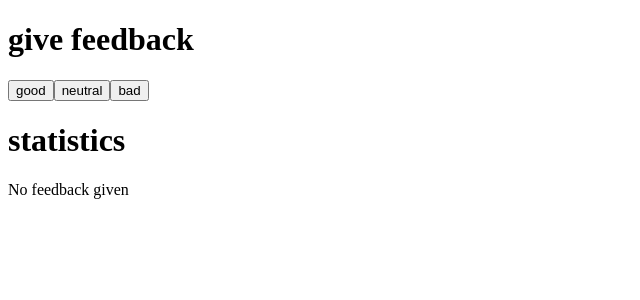
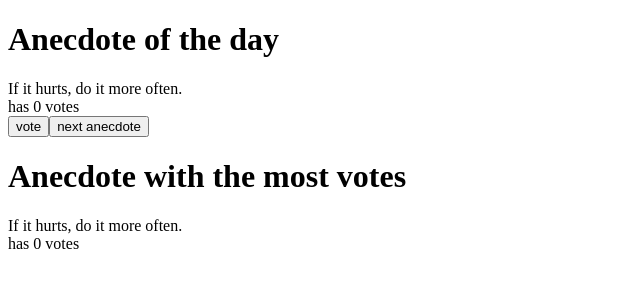
Before and after one commit to ZacharyFredeman/helsinkiFUllStackDevelopment, a React (Vite) app in the folder HelsinkiAPP/: page / in a window 1280 px wide. Shown: the top 300 px of the page, without its empty margins (0-640 px from the left). Built offline with nearby package versions, Linux system fonts and the light colour scheme.

Commit message:
Exercises 1.12-1.14 Helsinki fullstack dev course
Completion of challenges 1.12-1.14 for the helsinki fullstack development course

```diff
--- /dev/null
+++ b/HelsinkiAPP/src/AppExercises_1.12-1.14.jsx
@@ -0,0 +1,70 @@
+import { useState } from 'react'
+
+const App = () => {
+  const anecdotes = [
+    'If it hurts, do it more often.',
+    'Adding manpower to a late software project makes it later!',
+    'The first 90 percent of the code accounts for the first 90 percent of the development time...The remaining 10 percent of the code accounts for the other 90 percent of the development time.',
+    'Any fool can write code that a computer can understand. Good programmers write code that humans can understand.',
+    'Premature optimization is the root of all evil.',
+    'Debugging is twice as hard as writing the code in the first place. Therefore, if you write the code as cleverly as possible, you are, by definition, not smart enough to debug it.',
+    'Programming without an extremely heavy use of console.log is same as if a doctor would refuse to use x-rays or blood tests when diagnosing patients.',
+    'The only way to go fast, is to go well.'
+  ]
+  const [selected, setSelected] = useState(0)
+  const [votes, setVotes] = useState([0, 0, 0, 0, 0, 0, 0, 0])
+
+  return (
+    <div>
+      <h1>Anecdote of the day</h1>
+      {anecdotes[selected]}
+      <br/>
+      has {votes[selected]} votes
+      <br/>
+      <Button onClick = {()=>{setVotes(IncrementVotes(selected, votes))}} text = 'vote'></Button>
+      <Button onClick = {()=>{setSelected(GetRandom(anecdotes.length))}} text = 'next anecdote'></Button>
+
+      <h1>Anecdote with the most votes</h1>
+      <TopRatedAnecdote votesArray = {votes} anecdotes = {anecdotes}  />
+    </div>
+  )
+}
+
+function GetRandom(max){
+  return (Math.floor(Math.random() * max));
+}
+
+function IncrementVotes(random, votes){
+  const copy = [...votes]
+  copy[random] +=1
+  //console.log(votes)
+  //console.log(copy)
+  return(copy)
+}
+
+const TopRatedAnecdote = (props) =>{
+  var max = 0;
+  var location = 0;
+  for(var i =0; i <props.votesArray.length; i++){
+    if(props.votesArray[i] > max){
+      location = i;
+      max = props.votesArray[i]
+    }
+  }
+  //console.log(location)
+  return(
+    <div>
+      {props.anecdotes[location]}
+      <br/>
+      has {props.votesArray[location]} votes
+    </div>
+  )
+}
+
+const Button = (props) => (
+  <button onClick={props.onClick}>
+    {props.text}
+  </button>
+)
+
+export default App
--- a/HelsinkiAPP/src/main.jsx
+++ b/HelsinkiAPP/src/main.jsx
@@ -1,7 +1,8 @@
 import ReactDOM from 'react-dom/client'
-import App from './AppExercises_1.6-1.11'
+import App from './AppExercises_1.12-1.14'
 //AppExercises_1.0-1.6
 //AppExercises_1.6-1.11
+//AppExercises_1.12-1.14
 
 ReactDOM.createRoot(document.getElementById('root')).render(
   <App />
```
